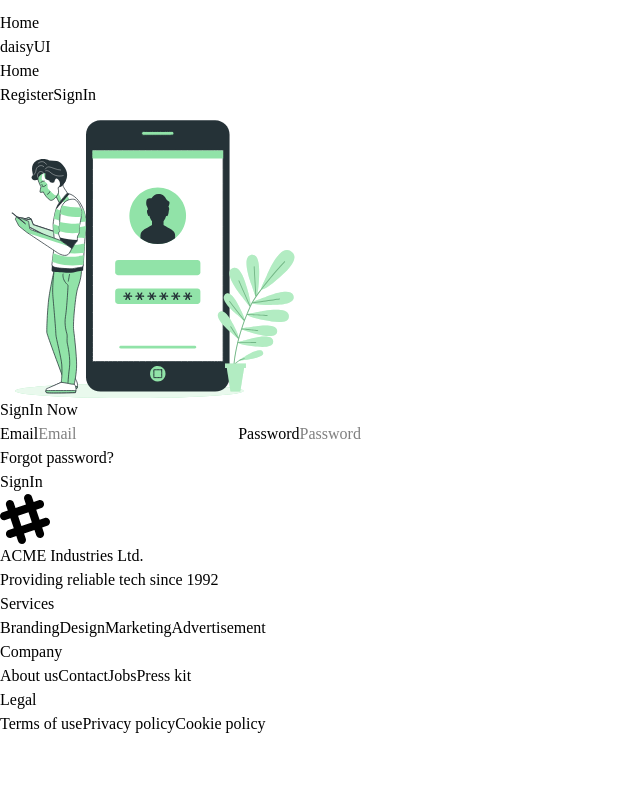
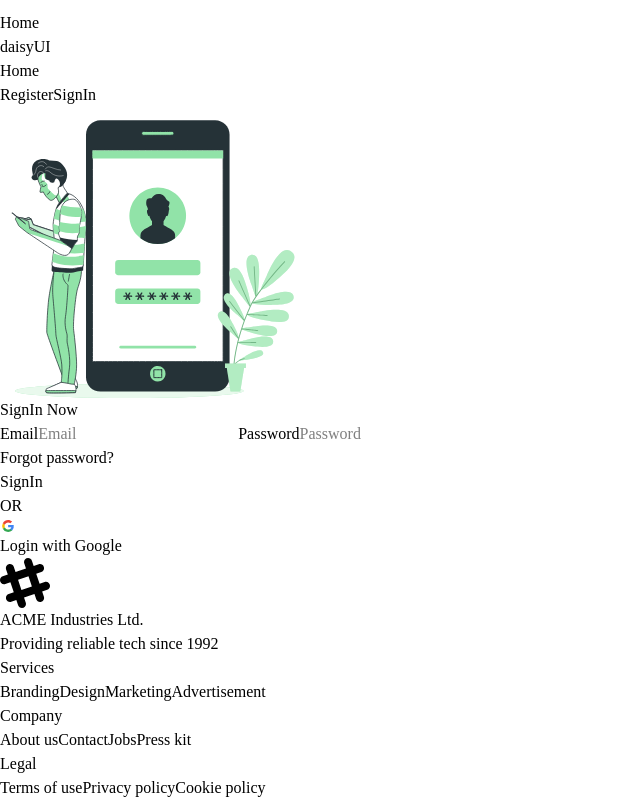
Before and after one commit to Debajit91/career-code, a React (Vite) app: page /signin in a window 1280 px wide. Shown: the part 1269-2069 px from the top of the page, without its empty margins (0-640 px from the left). Before the commit the page ends 2005 px from the top, so only its background shows below. Built offline with nearby package versions, Linux system fonts and the light colour scheme; no server answers.

Commit message:
social login implented

```diff
--- a/src/Contexts/AuthContext/AuthProvider.jsx
+++ b/src/Contexts/AuthContext/AuthProvider.jsx
@@ -1,8 +1,9 @@
 import React, { useEffect, useState } from 'react';
 import { AuthContext } from './AuthContext';
-import { createUserWithEmailAndPassword, onAuthStateChanged, signInWithEmailAndPassword, signOut } from 'firebase/auth';
+import { createUserWithEmailAndPassword, GoogleAuthProvider, onAuthStateChanged, signInWithEmailAndPassword, signInWithPopup, signOut } from 'firebase/auth';
 import { auth } from '../../Firebase/firebase.init';
 
+const googleProvider = new GoogleAuthProvider();
 const AuthProvider = ({children}) => {
     const [loading, setLoading] = useState(true);
     const [user, setUser] = useState(null);
@@ -33,12 +34,18 @@ const AuthProvider = ({children}) => {
 
     },[])
 
+    const googleSignIn = () =>{
+        setLoading(true);
+        return signInWithPopup(auth, googleProvider);
+    }
+
     const authInfo = {
         loading,
         user,
         createUser,
         signInUser,
-        signOutUser
+        signOutUser,
+        googleSignIn
     }
 
     return (
--- a/src/Pages/Register/Register.jsx
+++ b/src/Pages/Register/Register.jsx
@@ -2,6 +2,7 @@ import Lottie from "lottie-react";
 import React, { use } from "react";
 import RegisterLottie from '../../assets/Lotties/Register.json'
 import { AuthContext } from "../../Contexts/AuthContext/AuthContext";
+import SocialLogin from "../Shared/SocialLogin";
 
 
 const Register = () => {
@@ -40,6 +41,7 @@ const Register = () => {
 
               <button className="btn btn-neutral mt-4">Register</button>
             </form>
+            <SocialLogin></SocialLogin>
           </div>
         </div>
       </div>
--- /dev/null
+++ b/src/Pages/Shared/SocialLogin.jsx
@@ -0,0 +1,54 @@
+import React, { use } from "react";
+import { AuthContext } from "../../Contexts/AuthContext/AuthContext";
+
+const SocialLogin = () => {
+    const {googleSignIn} = use(AuthContext);
+
+    const handleGoogleSignIn = () =>{
+        googleSignIn()
+        .then(result =>{
+            console.log(result)
+        })
+        .catch(error=>{
+            console.log(error)
+        })
+    }
+
+  return (
+    <div>
+      <div className="divider">OR</div>
+      <button onClick={handleGoogleSignIn} className="btn bg-white text-black border-[#e5e5e5] w-full">
+        <svg
+          aria-label="Google logo"
+          width="16"
+          height="16"
+          xmlns="http://www.w3.org/2000/svg"
+          viewBox="0 0 512 512"
+        >
+          <g>
+            <path d="m0 0H512V512H0" fill="#fff"></path>
+            <path
+              fill="#34a853"
+              d="M153 292c30 82 118 95 171 60h62v48A192 192 0 0190 341"
+            ></path>
+            <path
+              fill="#4285f4"
+              d="m386 400a140 175 0 0053-179H260v74h102q-7 37-38 57"
+            ></path>
+            <path
+              fill="#fbbc02"
+              d="m90 341a208 200 0 010-171l63 49q-12 37 0 73"
+            ></path>
+            <path
+              fill="#ea4335"
+              d="m153 219c22-69 116-109 179-50l55-54c-78-75-230-72-297 55"
+            ></path>
+          </g>
+        </svg>
+        Login with Google
+      </button>
+    </div>
+  );
+};
+
+export default SocialLogin;
--- a/src/Pages/SignIn/SignIn.jsx
+++ b/src/Pages/SignIn/SignIn.jsx
@@ -2,6 +2,7 @@ import React, { use } from 'react';
 import SignInLottie from '../../assets/Lotties/SignIn.json';
 import Lottie from 'lottie-react';
 import { AuthContext } from '../../Contexts/AuthContext/AuthContext';
+import SocialLogin from '../Shared/SocialLogin';
 
 const SignIn = () => {
     const {signInUser} = use(AuthContext);
@@ -42,6 +43,7 @@ const SignIn = () => {
               </div>
               <button className="btn btn-neutral mt-4">SignIn</button>
             </form>
+            <SocialLogin></SocialLogin>
           </div>
         </div>
       </div>
```
